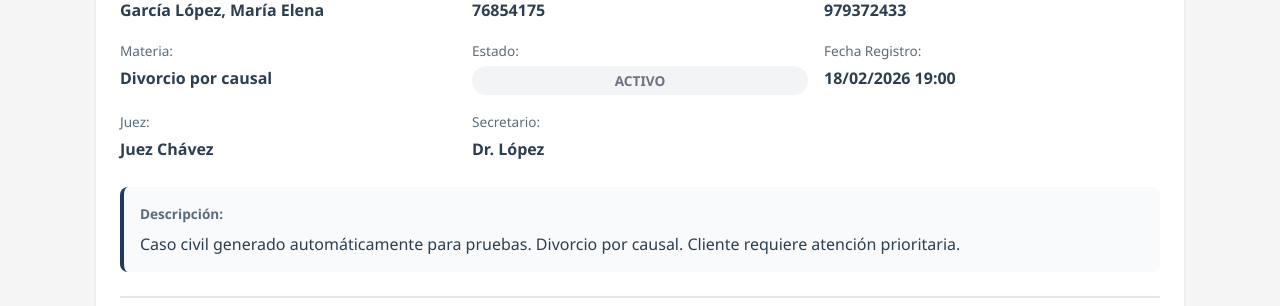
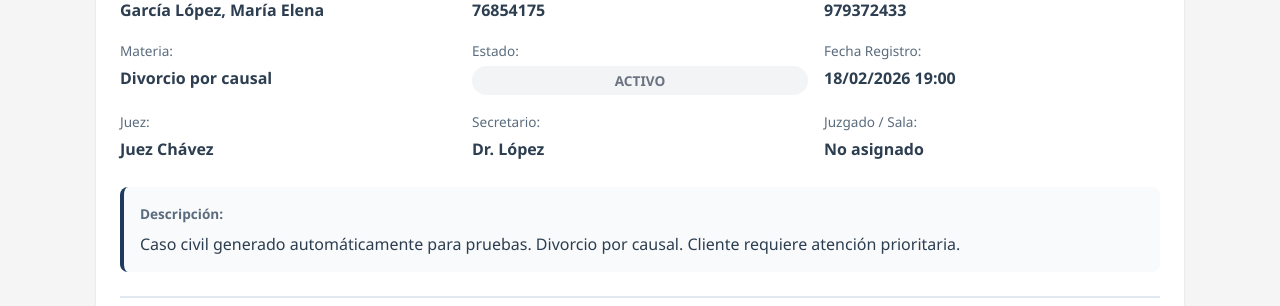
Before and after one commit to quijandriasistema-dot/gestor-expedientes, a Flask app: page /expediente/1 in a window 1280 px wide. Shown: the part 497-803 px from the top of the page. Run offline with Flask 3, Linux system fonts and the light colour scheme; the visitor is signed in with stand-in values (Sample User, id 1); data comes from the database, SQL or seed files in the repository; parts of the project's set-up code (start-up, migrations or seed data) failed here and were passed over; some libraries are stand-ins or nearby versions.

Commit message:
Fix v1.0.5: Corregir guardado y visualizacion de campos en expedientes
- routes.py: DNI y Juzgado ya no se pierden al editar expediente civil
- expediente_detalle.html: Agregar campo Juzgado/Sala en vista detalle civil

```diff
--- a/app/templates/expediente_detalle.html
+++ b/app/templates/expediente_detalle.html
@@ -124,7 +124,11 @@
             </div>
             <div class="info-item">
                 <label>Secretario:</label>
-                <span class="info-value">{{ expediente.secretario or 'No asignado' }}</span>
+                            <span class="info-value">{{ expediente.secretario or 'No asignado' }}</span>
+            </div>
+            <div class="info-item">
+                <label>Juzgado / Sala:</label>
+                <span class="info-value">{{ expediente.juzgado or 'No asignado' }}</span>
             </div>
             {% endif %}
 
```
